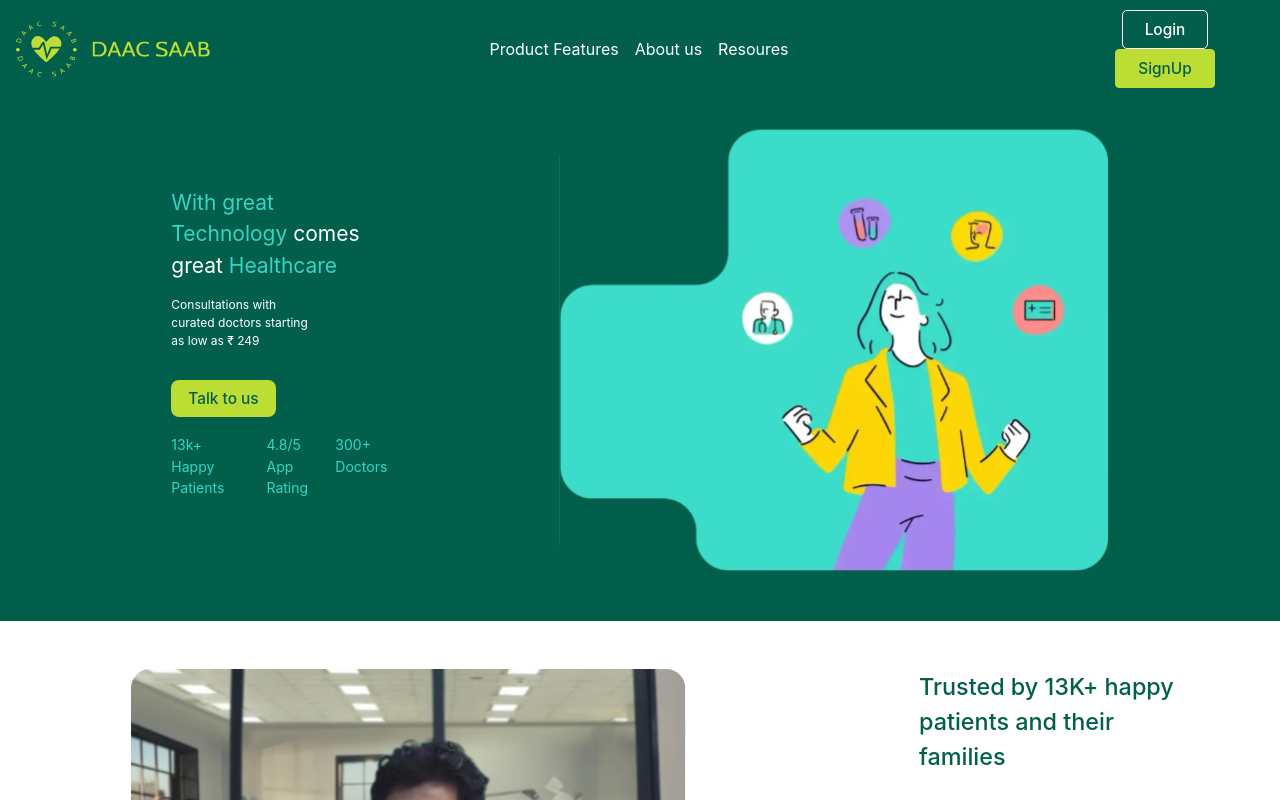
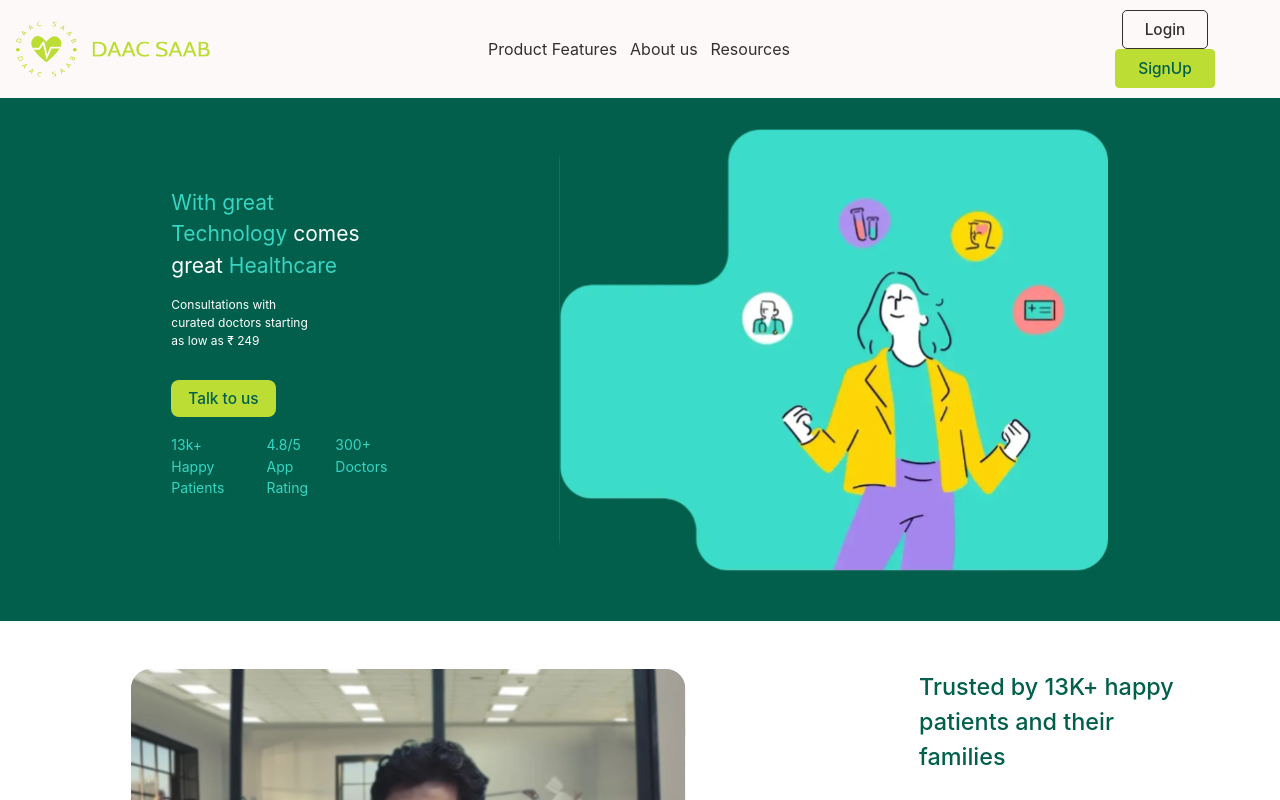
Before and after one commit to pesto-students/daac-saab--frontend-p4-team-tanish-2, a React (Create React App) app: page / in a window 1280 px wide. Shown: the top 800 px of the page. Built offline with nearby package versions, Linux system fonts and the light colour scheme.

Commit message:
css bug fixes

```diff
--- a/src/components/header/css/header.css
+++ b/src/components/header/css/header.css
@@ -7,7 +7,6 @@
 .cursor-pointer {
   cursor: pointer;
 }
-
 .featureText span {
   color: #ff8080;
   font-weight: 500;
@@ -53,20 +52,21 @@
   display: flex;
   align-items: center;
   justify-content: space-between;
-  margin: 10px;
+  padding: 10px;
   position: fixed;
   top: 0;
   right: 0;
   left: 0;
   z-index: 9999;
+  background-color: #fdf9f9;
 }
 .nav {
-  color: #ffffff;
+  color: #343030;
 }
 .logInBtn {
-  border: 1px solid #ffffff;
+  border: 1px solid #343030;
   border-radius: 5px;
-  color: #ffffff;
+  color: #343030;
   background: none;
   padding: 7px 22px;
   font-weight: 500;
@@ -94,14 +94,27 @@
   font-size: 15.4px;
   padding: 7px 22px;
 }
+.product-section {
+  background-color: #ffffff;
+  border-radius: 5px;
+}
 .product-section > span {
-  color: rgb(239, 201, 201);
+  color: #2c2626;
   list-style: none;
+  font-size: 16px;
+  font-weight: 500;
+}
+.product-section :hover {
+  color: #161010;
+  list-style: none;
+  background-color: #d9d9d9;
+  padding: 5px 5px;
+  border-radius: 5px;
 }
 .product-section {
   top: 27px;
   left: 35px;
 }
 .product-section > span:hover {
-  transform: scale(1.1);
+  /* transform: scale(1.1); */
 }
--- a/src/components/header/js/Header.jsx
+++ b/src/components/header/js/Header.jsx
@@ -17,34 +17,38 @@ export default function Header() {
   const dispatch = useDispatch();
   const params = useParams();
   const navigate = useNavigate();
+
   return (
     <div className="main">
-      <div onClick={() => navigate("")}>
+      <div onClick={() => navigate("")} className="cursor-pointer">
         <img src={logo} alt="logo" />
       </div>
       <div
         className="navbar position-relative"
         onMouseLeave={() => setIsProductHovering(false)}
       >
-        <span className="nav" onMouseEnter={() => setIsProductHovering(true)}>
+        <span
+          className="nav cursor-pointer"
+          onMouseEnter={() => setIsProductHovering(true)}
+        >
           Product Features
         </span>
         {isProductHovering && (
           <div className="product-section d-flex flex-column text-start position-absolute">
             <span
-              className="my-2 cursor-pointer"
+              className="py-2 px-2 cursor-pointer"
               onClick={() => navigate("/One-tap")}
             >
               One-tap Prescription
             </span>
             <span
-              className="my-2 cursor-pointer"
+              className="py-2 px-2 cursor-pointer"
               onClick={() => navigate("/Coming-soon")}
             >
               Blogs
             </span>
             <span
-              className="my-2 cursor-pointer"
+              className="py-2 px-2 cursor-pointer"
               onClick={() => navigate("/Coming-soon")}
             >
               Wellness
@@ -57,7 +61,9 @@ export default function Header() {
         >
           {params === "doctor" ? "Healthcare" : "About us"}
         </span>
-        <span className="nav">Resoures</span>
+        <span className="nav cursor-pointer" onClick={() => navigate("/Coming-soon")}>
+          Resources
+        </span>
       </div>
 
       <div className="navbarBtn col-2">
--- a/src/views/Profile/js/Profile.js
+++ b/src/views/Profile/js/Profile.js
@@ -1,11 +1,17 @@
 import React, { useEffect, useState } from "react";
 import { useAuth0 } from "@auth0/auth0-react";
 import axios from "axios";
+import { useDispatch, useSelector } from "react-redux";
+import { getUser } from "../../../Store/Slice/UserSlice";
 
 const Profile = () => {
   const { user, isAuthenticated, getAccessTokenSilently } = useAuth0();
   const [userMetadata, setUserMetadata] = useState(null);
-
+  const dispatch = useDispatch();
+  console.log(user, "user");
+  dispatch(getUser(user));
+  const abc = useSelector((state) => state);
+  console.log(abc, "akjsbc");
   //   if (isLoading) {
   //     return <div>Loading ...</div>;
   //   }
@@ -39,7 +45,6 @@ const Profile = () => {
         });
 
         const { user_metadata } = await metadataResponse.json();
-
         setUserMetadata(user_metadata);
       } catch (e) {
         console.log(e.message);
@@ -49,7 +54,8 @@ const Profile = () => {
     getUserMetadata();
   }, [getAccessTokenSilently, user?.sub]);
   const { logout } = useAuth0();
-  console.log(userMetadata, "datatatata");
+  console.log(user, "current User");
+
   return (
     isAuthenticated && (
       <div>
@@ -59,7 +65,9 @@ const Profile = () => {
         <button
           className="btn btn-primary"
           onClick={() => logout({ returnTo: window.location.origin })}
-        >Logout</button>
+        >
+          Logout
+        </button>
         {/* <h3>User Metadata</h3> */}
         {/* {userMetadata ? (
           <pre>{JSON.stringify(userMetadata, null, 2)}</pre>
```
Also changed, not shown: src/components/Footer/js/Footer.jsx (line endings or trailing spaces).
